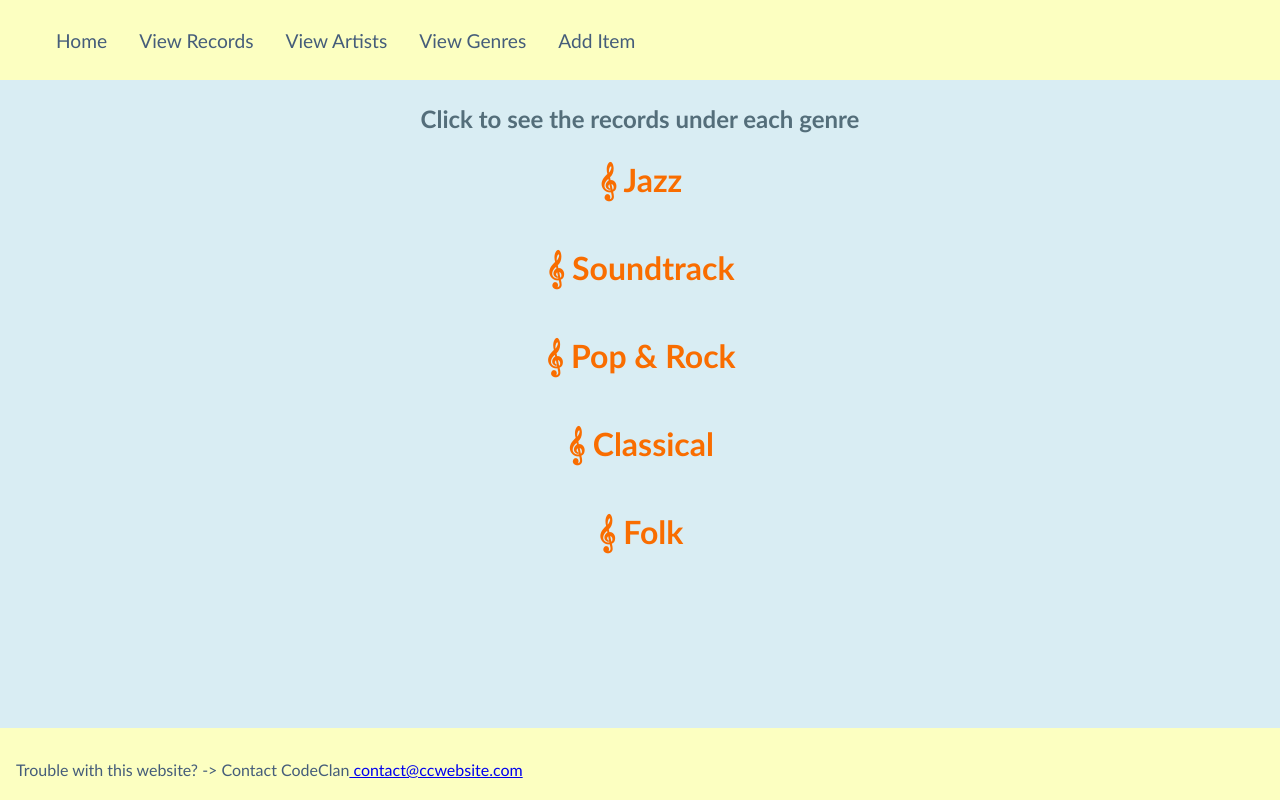
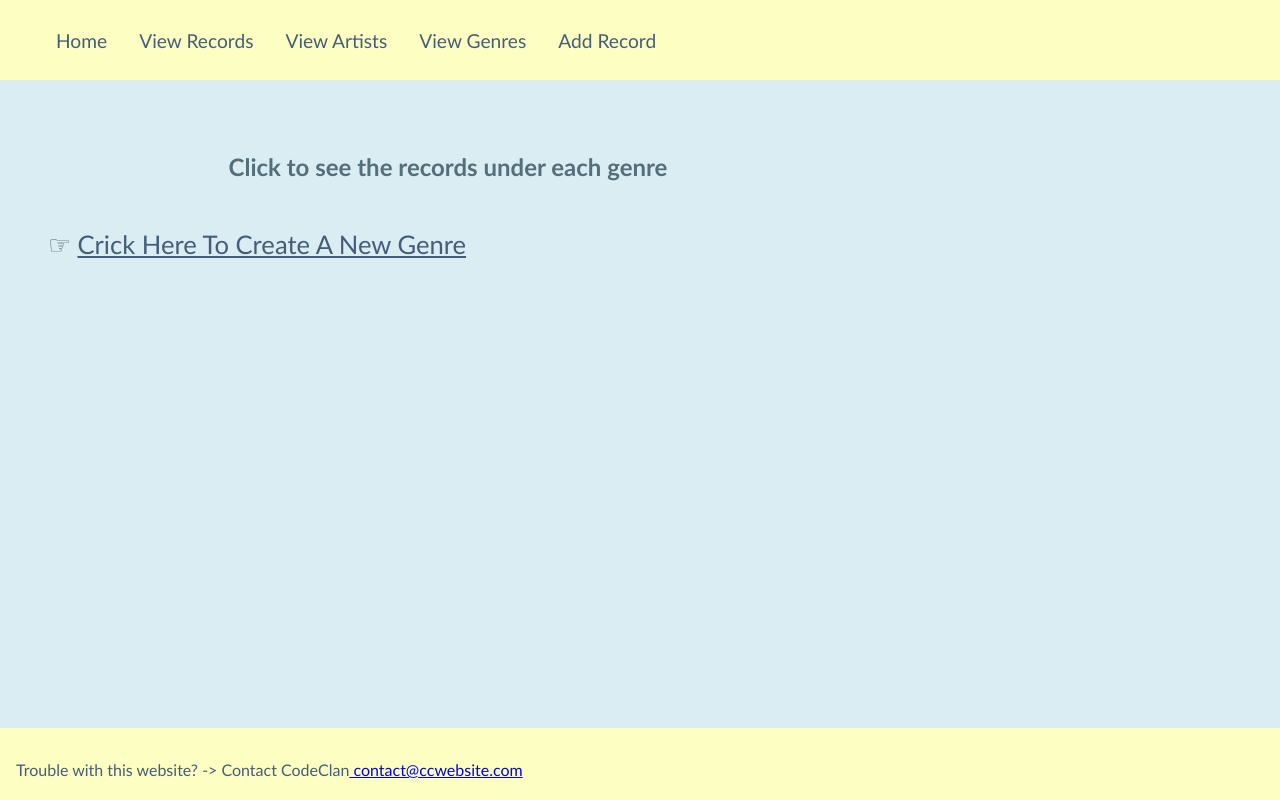
Before and after one commit to taksgarby/record_shop_project_new, a Flask app: page /genres in a window 1280 px wide. Run offline with Flask 2, Linux system fonts and the light colour scheme; data that the repository does not hold is empty; some libraries are stand-ins or nearby versions.

Commit message:
thursday morning commit

```diff
--- a/controllers/artists_controller.py
+++ b/controllers/artists_controller.py
@@ -14,12 +14,13 @@
     artists = artist_repository.select_all()
     return render_template("artists/index.html", all_artists = artists)
 
-
+# create a new artist form
 @artists_blueprint.route("/artists/add", methods= ['GET'])
 def add_artist():
 
     return render_template("artists/add.html")
 
+# create a new artist
 @artists_blueprint.route("/artists", methods=['POST'])
 def create_artist():
     first_name = request.form['first_name']
@@ -30,6 +31,7 @@
     return redirect('/artists')
 
 
+# show artist details
 @artists_blueprint.route("/artists/<id>", methods=['GET'])
 def show_artist(id):
 
--- a/controllers/genres_controller.py
+++ b/controllers/genres_controller.py
@@ -1,20 +1,37 @@
 from flask import Flask, render_template, request, redirect
 from flask import Blueprint
 from models.record import Record
+from models.genre import Genre
 import repositories.record_repository as record_repository
 import repositories.artist_repository as artist_repository
+import repositories.genre_repository as genre_repository
 
 
 genres_blueprint= Blueprint("genres", __name__)
 
-@genres_blueprint.route("/genres/add")
+@genres_blueprint.route("/genres")
+def genres():
+    genres = genre_repository.select_all()
+    return render_template("genres/index.html", all_genres = genres)
+
+# create a new genre form
+@genres_blueprint.route("/genres/add", methods= ['GET'])
 def add_genre():
     return render_template("genres/add.html")
 
-@genres_blueprint.route("/genres")
-def genres():
-    records = record_repository.select_all()
-    return render_template("genres/index.html", all_records = records)
+# create a new genre
+@genres_blueprint.route("/genres", methods=['POST'])
+def create_genre():
+    genre_name = request.form['genre_name']
+    genre = Genre(genre_name)
+    genre_repository.save(genre)
+    return redirect('genres')
+
+
+@genres_blueprint.route("/genres/<id>", methods=['GET'])
+def show_genre(id):
+
+    return render_template('genres/show.html', genre = genre_repository.select(id), all_records = record_repository.select_all())
 
 # @genres_blueprint.route("/genres/<genre_name>", methods=['GET'])
 # def show_genre(genre_name):
--- /dev/null
+++ b/models/genre.py
@@ -0,0 +1,4 @@
+class Genre:
+    def __init__(self, genre_name, id=None):
+        self.genre_name = genre_name
+        self.id = id
--- a/repositories/artist_repository.py
+++ b/repositories/artist_repository.py
@@ -62,6 +62,6 @@
     results = run_sql(sql, values)
 
     for row in results:
-        record = Record(row['title'], row['artist_id'], row['genre'], row['year'], row['buying_cost'], row['price'], row['stock_count'], row['id'])
+        record = Record(row['title'], row['artist_id'], row['genre_id'], row['year'], row['buying_cost'], row['price'], row['stock_count'], row['id'])
         records.append(record)
     return records
--- /dev/null
+++ b/repositories/genre_repository.py
@@ -0,0 +1,68 @@
+from db.run_sql import run_sql
+
+from models.artist import Artist
+from models.genre import Genre
+from models.record import Record
+
+def save(genre):
+    sql = "INSERT INTO genres (genre_name) VALUES (%s) RETURNING *"
+    values = [genre.genre_name]
+    results = run_sql(sql, values)
+    id = results[0]['id']
+    genre.id = id
+    return genre
+
+
+def select_all():
+    genres = []
+
+    sql = "SELECT * FROM genres"
+    results = run_sql(sql)
+
+    for row in results:
+        genre = Genre(row['genre_name'], row['id'] )
+        genres.append(genre)
+    return genres
+
+
+def select(id):
+    genre = None
+    sql = "SELECT * FROM genres WHERE id = %s"
+    values = [id]
+    results = run_sql(sql, values)
+
+    if results:
+        result = results[0]
+        genre = Genre(result['genre_name'], result['id'] )
+    return genre
+
+
+def delete_all():
+    sql = "DELETE  FROM genres"
+    run_sql(sql)
+
+
+def delete(id):
+    sql = "DELETE  FROM genres WHERE id = %s"
+    values = [id]
+    run_sql(sql, values)
+
+
+def update(genre):
+    sql = "UPDATE genres SET (genre_name) = (%s) WHERE id = %s"
+    values = [genre.genre_name, genre.id]
+    run_sql(sql, values)
+
+
+
+def records(genre):
+    records = []
+
+    sql = "SELECT * FROM records WHERE genre_id = %s"
+    values = [genre.id]
+    results = run_sql(sql, values)
+
+    for row in results:
+        record = Record(row['title'], row['artist'], row['genre_id'], row['year'], row['buying_cost'], row['price'], row['stock_count'], row['id'])
+        records.append(record)
+    return records
--- a/repositories/record_repository.py
+++ b/repositories/record_repository.py
@@ -3,10 +3,11 @@
 from models.record import Record
 from models.artist import Artist
 import repositories.artist_repository as artist_repository
+import repositories.genre_repository as genre_repository
 
 def save(record):
-    sql = "INSERT INTO records (title, artist_id, genre, year, stock_count, buying_cost, price) VALUES (%s, %s, %s, %s, %s, %s, %s) RETURNING *"
-    values = [record.title, record.artist.id, record.genre, record.year, record.stock_count, record.buying_cost, record.price]
+    sql = "INSERT INTO records (title, artist_id, genre_id, year, stock_count, buying_cost, price) VALUES (%s, %s, %s, %s, %s, %s, %s) RETURNING *"
+    values = [record.title, record.artist.id, record.genre.id, record.year, record.stock_count, record.buying_cost, record.price]
     results = run_sql(sql, values)
     id = results[0]['id']
     record.id = id
@@ -20,7 +21,8 @@
 
     for row in results:
         artist = artist_repository.select(row['artist_id'])
-        record = Record(row['title'], artist, row['genre'], row['year'], row['stock_count'], row['buying_cost'], row['price'], row['id'])
+        genre = genre_repository.select(row['genre_id'])
+        record = Record(row['title'], artist, genre, row['year'], row['stock_count'], row['buying_cost'], row['price'], row['id'])
         records.append(record)
     return records
 
@@ -33,7 +35,8 @@
     if results:
         result = results[0]
         artist = artist_repository.select(result['artist_id'])
-        record = Record(result['title'], artist, result['genre'], result['year'],  result['stock_count'], result['buying_cost'], result['price'], result['id'] )
+        genre = genre_repository.select(row['genre_id'])
+        record = Record(result['title'], artist, genre, result['year'],  result['stock_count'], result['buying_cost'], result['price'], result['id'] )
     return record
 
 
@@ -44,9 +47,9 @@
 
 def update(record):
 
-    sql = "UPDATE records SET (title, artist_id, genre, year, stock_count, buying_cost, price) = (%s, %s, %s, %s, %s, %s, %s) WHERE id = %s"
+    sql = "UPDATE records SET (title, artist_id, genre_id, year, stock_count, buying_cost, price) = (%s, %s, %s, %s, %s, %s, %s) WHERE id = %s"
 
-    values = [record.title, record.artist.id, record.genre, record.year, record.stock_count,  record.buying_cost, record.price, record.id]
+    values = [record.title, record.artist.id, record.genre.id, record.year, record.stock_count,  record.buying_cost, record.price, record.id]
     run_sql(sql, values)
 
 
--- a/static/css/content.css
+++ b/static/css/content.css
@@ -49,6 +49,20 @@
     color: #546e7a;
   }
 
+  .artist-list .link-to-form  {
+    font-size: 1.6rem;
+    margin-top: 3rem;
+  }
+
+  .artist-list .link-to-form a {
+    color: #455d7a;
+    margin-top: 3rem;
+  }
+
+  .artist-list .link-to-form a:hover {
+    text-decoration: underline;
+    color: orange;
+  }
 
 .stock-alert{
     color: red;
@@ -71,3 +85,29 @@
 .show-details .records-by-artist {
   color: #f96d00;
 }
+
+.genre-list {
+  width: 50rem;
+  /* border: 1px solid grey; */
+
+  padding-bottom: 3rem;
+  align-self: left;
+  text-align: left;
+  font-size: 1.7rem;
+  color: #546e7a;
+}
+
+.genre-list .link-to-form  {
+  font-size: 1.6rem;
+  margin-top: 3rem;
+}
+
+.genre-list .link-to-form a {
+  color: #455d7a;
+  margin-top: 3rem;
+}
+
+.genre-list .link-to-form a:hover {
+  text-decoration: underline;
+  color: orange;
+}
--- a/templates/add.html
+++ b/templates/add.html
@@ -12,7 +12,7 @@
                 {% endfor %}
 
             </select>
-            <div class="not-found">! Couldn't find the artist?  <a href="/artists/add">Add Artist</a></div>
+            <div class="not-found">! Unable to find the artist?  <a href="/artists/add">Add Artist</a></div>
         </div>
         <div class = "form-row">
             <label for="description">Title:</label>
@@ -30,7 +30,7 @@
                 <option value="Pop">Soundtrack</option>
 
             </select>
-            <!-- <p class="align-right">Couldn't find the genre?<a href="/genre/add">Add Genre</a></p> -->
+            <div class="not-found">! Unable to find an appropriate genre?  <a href="/genres/add">Create Genre</a></div>
         </div>
         <div class = "form-row">
             <label for="year">Release Year: </label>
--- a/templates/artists/index.html
+++ b/templates/artists/index.html
@@ -6,12 +6,12 @@
 <h3>Click the name to see the artist details
 {% for artist in all_artists %}
     <h2>
-       <a href="/artists/{{ artist.id }}">&#119070; {{ artist.first_name }} {{ artist.last_name }}</a>
+       <a href="/artists/{{ artist.id }}">&#119070; {{ artist.last_name }},  {{ artist.first_name }} </a>
 
 
 
 {% endfor %}
-
+<p class="link-to-form">&#9758; <a href="/artists/add">Crick Here To Add An Artist</a></p>
 </div>
 </div>
 {% endblock %}
--- a/templates/artists/show.html
+++ b/templates/artists/show.html
@@ -15,7 +15,7 @@
 {% for record in all_records %}
 
     {% if record.artist.id == artist.id %}
-        {{ record.title }}
+    &#119070;{{ record.title }}<br>
 
     {% endif %}
 {% endfor %}
--- a/templates/base.html
+++ b/templates/base.html
@@ -27,7 +27,7 @@
             <a href="/genres">View Genres</a>
           </li>
           <li>
-            <a href="/add">Add Item</a>
+            <a href="/add">Add Record</a>
           </li>
 
         </ul>
--- a/templates/genres/index.html
+++ b/templates/genres/index.html
@@ -2,20 +2,20 @@
 
 {% block content %}
 
-<h3>Click to see the records under each genre</h3>
+
+
+<div class="content">
+        <div class="genre-list">
+        <h3>Click to see the records under each genre</h3>
+        {% for genre in all_genres %}
+            <h2>
+               <a href="/genres/{{ genre.id }}">&#119070; {{ genre.genre_name }} </a>
 
 
 
-
-        <h2>&#119070; Jazz</h2>
-        <h2>&#119070; Soundtrack</h2>
-        <h2>&#119070; Pop & Rock</h2>
-        <h2>&#119070; Classical</h2>
-        <h2>&#119070; Folk</h2>
+        {% endfor %}
 
 
-
-
-
-
-{% endblock %}
+        <p class="link-to-form">&#9758; <a href="/genres/add">Crick Here To Create A New Genre</a></p>
+</div>
+        {% endblock %}
--- a/templates/records/index.html
+++ b/templates/records/index.html
@@ -15,7 +15,7 @@
        Artist: {{record.artist.first_name}} {{ record.artist.last_name }}
     </div>
     <div class="genre">
-        Genre: {{ record.genre }}
+        Genre: {{ record.genre.genre_name }}
     </div>
     <div class="stock_count">
         Stocking: {{ record.stock_count }}
```
Also changed, not shown: console.py (+63 -18 lines), controllers/records_controller.py (+5 -2 lines), db/record_shop_manager.sql (+7 -1 lines), templates/artists/add.html (+4 -4 lines), templates/genres/add.html (+6 -5 lines), templates/genres/show.html (added, +26 -0 lines).
